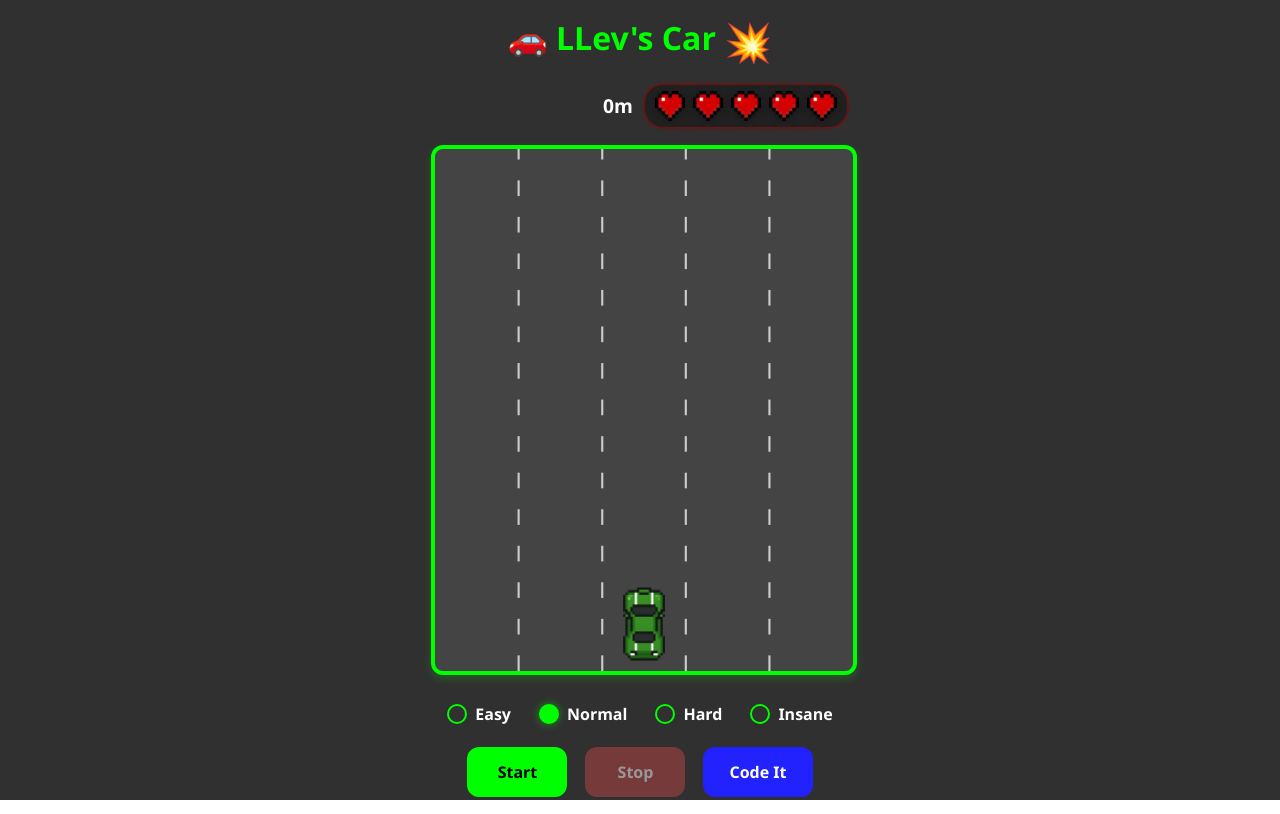
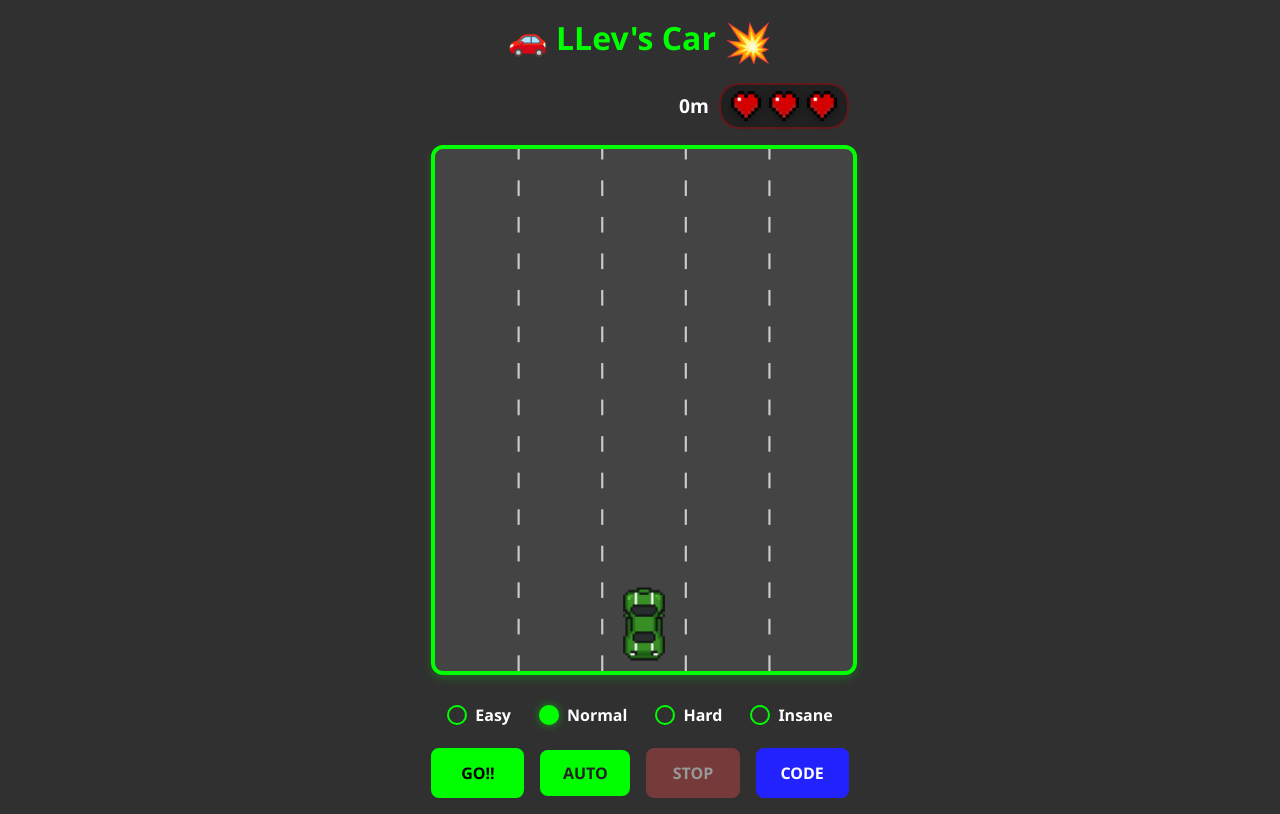
Before and after one commit to sevenzing/llev.me, a React (Vite) app in the folder car-react/: page / in a window 1280 px wide. Built offline with nearby package versions, Linux system fonts and the light colour scheme.

Commit message:
update UI

```diff
--- a/car-react/src/components/CarGame.tsx
+++ b/car-react/src/components/CarGame.tsx
@@ -2,7 +2,7 @@ import React, { useEffect, useState, useRef } from 'react';
 import { useGameLogic } from '../hooks/useGameLogic';
 import { GameCanvas } from './GameCanvas';
 import { GameHeader } from './GameHeader';
-import { GameControls } from './GameControls';
+import { GameAllControls } from './GameAllControls';
 import { CANVAS_CONFIG, DEFAULT_EDITOR_CONTENT, DEFAULT_EDITOR_FILE_NAME } from '../constants/gameConstants';
 import styles from '../styles/Game.module.css';
 import MonacoEditor from '@monaco-editor/react';
@@ -168,15 +168,6 @@ export const CarGame: React.FC = () => {
                 onTouchStart={handleTouchStart}
               />
             </div>
-            <GameControls
-              gameState={gameState}
-              selectedDifficulty={selectedDifficulty}
-              onDifficultyChange={setSelectedDifficulty}
-              onStartGame={handleStartGame}
-              onStopGame={endGame}
-              onCodeItClick={() => setIsCodeOpen((open) => !open)}
-              isCodeOpen={isCodeOpen}
-            />
           </div>
           <div
             className={styles.resizer}
@@ -188,8 +179,8 @@ export const CarGame: React.FC = () => {
             style={{ minWidth: MIN_CODE_WIDTH }}
           >
             <div className={styles.codeTabHeader}>{DEFAULT_EDITOR_FILE_NAME}</div>
-            <div className={styles.codeEditorContainer}>
             <MonacoEditor
+              height="100%"
               defaultLanguage="typescript"
               theme="vs-dark"
               value={userCode}
@@ -202,40 +193,21 @@ export const CarGame: React.FC = () => {
                 automaticLayout: true,
               }}
             />
-            </div>
-            {/* Controls section */}
-            <div className={styles.codeEditorControls}>
-              {/* Seed controls */}
-              <div className={styles.seedControls}>
-                <label className={styles.seedLabel}>
-                  <input
-                    type="checkbox"
-                    checked={isSeedEnabled}
-                    onChange={e => setIsSeedEnabled(e.target.checked)}
-                    className={styles.seedCheckbox}
+            <GameAllControls
+              gameState={gameState}
+              selectedDifficulty={selectedDifficulty}
+              setSelectedDifficulty={setSelectedDifficulty}
+              handleStartGame={handleStartGame}
+              endGame={endGame}
+              isCodeOpen={isCodeOpen}
+              setIsCodeOpen={setIsCodeOpen}
+              isSeedEnabled={isSeedEnabled}
+              setIsSeedEnabled={setIsSeedEnabled}
+              seed={seed}
+              setSeed={setSeed}
+              userCode={userCode}
+              handleRunCode={handleRunCode}
             />
-                  Set Seed
-                </label>
-                <input
-                  type="number"
-                  value={seed}
-                  min={0}
-                  max={2**32 - 1}
-                  onChange={e => setSeed(Number(e.target.value) || 0)}
-                  disabled={!isSeedEnabled}
-                  className={styles.seedInput}
-                />
-              </div>
-              {/* Run button */}
-              <button
-                className={styles.runCodeButton}
-                onClick={handleRunCode}
-                disabled={!userCode.trim()}
-              >
-                {gameState.isRunning && gameState.isAutoPlay ? 'Auto Running' : 'Run Code'}
-              </button>
-            </div>
-
             {/* Error section */}
             {codeError && (
               <div className={styles.errorSection}>
@@ -271,14 +243,20 @@ export const CarGame: React.FC = () => {
               onTouchStart={handleTouchStart}
             />
           </div>
-          <GameControls
+          <GameAllControls
             gameState={gameState}
             selectedDifficulty={selectedDifficulty}
-            onDifficultyChange={setSelectedDifficulty}
-            onStartGame={handleStartGame}
-            onStopGame={endGame}
-            onCodeItClick={() => setIsCodeOpen((open) => !open)}
+            setSelectedDifficulty={setSelectedDifficulty}
+            handleStartGame={handleStartGame}
+            endGame={endGame}
             isCodeOpen={isCodeOpen}
+            setIsCodeOpen={setIsCodeOpen}
+            isSeedEnabled={isSeedEnabled}
+            setIsSeedEnabled={setIsSeedEnabled}
+            seed={seed}
+            setSeed={setSeed}
+            userCode={userCode}
+            handleRunCode={handleRunCode}
           />
         </div>
       )}
--- /dev/null
+++ b/car-react/src/components/GameAllControls.tsx
@@ -0,0 +1,82 @@
+import React from 'react';
+import { GameControls } from './GameControls';
+import type { GameState, Difficulty } from '../types/game';
+import styles from '../styles/Game.module.css';
+
+interface GameAllControlsProps {
+  gameState: GameState;
+  selectedDifficulty: Difficulty;
+  setSelectedDifficulty: (d: Difficulty) => void;
+  handleStartGame: () => void;
+  endGame: () => void;
+  isCodeOpen: boolean;
+  setIsCodeOpen: (open: boolean | ((open: boolean) => boolean)) => void;
+  isSeedEnabled: boolean;
+  setIsSeedEnabled: (v: boolean) => void;
+  seed: number;
+  setSeed: (v: number) => void;
+  userCode: string;
+  handleRunCode: () => void;
+}
+
+export const GameAllControls: React.FC<GameAllControlsProps> = ({
+  gameState,
+  selectedDifficulty,
+  setSelectedDifficulty,
+  handleStartGame,
+  endGame,
+  isCodeOpen,
+  setIsCodeOpen,
+  isSeedEnabled,
+  setIsSeedEnabled,
+  seed,
+  setSeed,
+  userCode,
+  handleRunCode,
+}) =>  {
+
+
+  const codeItControls = <div className={styles.seedControls}>
+  <label className={styles.seedLabel}>
+    <input
+      type="checkbox"
+      checked={isSeedEnabled}
+      onChange={e => setIsSeedEnabled(e.target.checked)}
+      className={styles.seedCheckbox}
+    />
+    Set Seed
+  </label>
+  <input
+    type="number"
+    value={seed}
+    min={0}
+    max={2**32 - 1}
+    onChange={e => setSeed(Number(e.target.value) || 0)}
+    disabled={!isSeedEnabled}
+    className={styles.seedInput}
+  />
+</div>
+{/* Run button */}
+<button
+  className={styles.runCodeButton}
+  onClick={handleRunCode}
+  disabled={!userCode.trim()}
+>
+  {gameState.isRunning && gameState.isAutoPlay ? 'Auto Running' : 'Run Code'}
+</button>;
+  return (
+    <div className={styles.codeEditorControls}>
+      { isCodeOpen && codeItControls }
+      <GameControls
+        gameState={gameState}
+        selectedDifficulty={selectedDifficulty}
+        onDifficultyChange={setSelectedDifficulty}
+        onStartGame={handleStartGame}
+        onRunCode={handleRunCode}
+        onStopGame={endGame}
+        onCodeItClick={() => setIsCodeOpen((open: boolean) => !open)}
+        isCodeOpen={isCodeOpen}
+      />
+  </div>
+  );
+};
--- a/car-react/src/components/GameControls.tsx
+++ b/car-react/src/components/GameControls.tsx
@@ -7,6 +7,7 @@ interface GameControlsProps {
   selectedDifficulty: Difficulty;
   onDifficultyChange: (difficulty: Difficulty) => void;
   onStartGame: () => void;
+  onRunCode: () => void;
   onStopGame: () => void;
   onCodeItClick: () => void;
   isCodeOpen: boolean;
@@ -17,6 +18,7 @@ export const GameControls: React.FC<GameControlsProps> = ({
   selectedDifficulty,
   onDifficultyChange,
   onStartGame,
+  onRunCode,
   onStopGame,
   onCodeItClick,
   isCodeOpen,
@@ -48,20 +50,29 @@ export const GameControls: React.FC<GameControlsProps> = ({
           onClick={onStartGame}
           disabled={gameState.isRunning}
         >
-          Start
+          GO!!
         </button>
+
+        <button
+          className={`${styles.gameButton} ${styles.runCodeButton}`}
+          onClick={onRunCode}
+          disabled={gameState.isRunning}
+        >
+          AUTO
+        </button>
+
         <button
           className={`${styles.gameButton} ${styles.stopButton}`}
           onClick={onStopGame}
           disabled={!gameState.isRunning}
         >
-          Stop
+          STOP
         </button>
         <button
           className={`${styles.gameButton} ${styles.codeItButton}`}
           onClick={onCodeItClick}
         >
-          {isCodeOpen ? 'Close code' : 'Code It'}
+          {isCodeOpen ? 'CLOSE' : 'CODE'}
         </button>
       </div>
     </div>
--- a/car-react/src/constants/gameConstants.ts
+++ b/car-react/src/constants/gameConstants.ts
@@ -83,7 +83,7 @@ export const GAME_CONFIG: GameConfig = {
   laneCount: 5,
   laneWidth: CANVAS_CONFIG.width / 5,
   carY: CANVAS_CONFIG.height - CAR_DIMENSIONS.height - 10,
-  maxLives: 5,
+  maxLives: 3,
   invincibilityDuration: 1000, // 1 second in milliseconds
   blinkInterval: 100, // Blink every 100ms
   laneDashLength: 15,
--- a/car-react/src/styles/Game.module.css
+++ b/car-react/src/styles/Game.module.css
@@ -245,8 +245,7 @@
 }
 
 .difficultyRadio:disabled + .difficultyLabel::before {
-  border-color: #666666;
-  background-color: #444444;
+  border-color: #035503;
 }
 
 .difficultyLabel {
@@ -258,22 +257,22 @@
 
 .buttonContainer {
   display: flex;
-  gap: 18px;
-  flex-wrap: wrap;
+  gap: 1rem;
+  align-items: center;
+  width: 100%;
   justify-content: center;
-  align-items: center;
 }
 
+
 .gameButton {
-  padding: 12px 24px;
+  padding: 12px;
   border: none;
-  border-radius: 12px;
-  font-size: 1rem;
   font-weight: bold;
   cursor: pointer;
   transition: all 0.2s ease;
-  min-width: 100px;
   box-sizing: border-box;
+  height: 100%;
+  width: 100%;
 }
 
 .gameButton:hover:enabled {
@@ -299,6 +298,19 @@
   border-color: #00cc00;
 }
 
+.runCodeButton {
+  background: #00ff00;
+  color: #232323;
+  font-weight: bold;
+  border: none;
+  transition: all 0.2s ease;
+}
+.runCodeButton:hover {
+  background: #00cc00;
+  transform: translateY(-2px);
+  box-shadow: 0 4px 8px rgba(0, 0, 0, 0.3);
+}
+
 .stopButton {
   background-color: #b44;
   color: #fff;
@@ -320,18 +332,10 @@
 }
 
 .codeItButton {
-  /* Inherit .gameButton styles */
   background-color: #2222ff;
   color: #fff;
   border: 2px solid #2222ff;
-  font-weight: bold;
-  border-radius: 12px;
-  padding: 12px 24px;
-  font-size: 1rem;
-  min-width: 100px;
-  box-sizing: border-box;
   transition: background 0.2s, color 0.2s, border 0.2s;
-  margin: 0;
 }
 
 .codeItButton:hover:enabled {
@@ -386,7 +390,6 @@
   .gameButton {
     padding: 10px 20px;
     font-size: 0.9rem;
-    min-width: 80px;
   }
 }
 
@@ -444,36 +447,7 @@
   margin-bottom: 16px;
   resize: vertical;
 }
-.runCodeButton {
-  background: #00ff00;
-  color: #232323;
-  font-weight: bold;
-  border: none;
-  border-radius: 12px;
-  padding: 12px 32px;
-  font-size: 1rem;
-  cursor: pointer;
-  transition: all 0.2s ease;
-  align-self: flex-end;
-  min-width: 100px;
-  box-sizing: border-box;
-}
-.runCodeButton:hover {
-  background: #00cc00;
-  transform: translateY(-2px);
-  box-shadow: 0 4px 8px rgba(0, 0, 0, 0.3);
-}
-.runCodeButton:disabled {
-  opacity: 0.5;
-  cursor: not-allowed;
-  transform: none;
-  box-shadow: none;
-}
-.runCodeButton:disabled:hover {
-  background: #00ff00;
-  transform: none;
-  box-shadow: none;
-}
+
 @media (max-width: 900px) {
   .splitContainer {
     flex-direction: column;
@@ -506,8 +480,7 @@
   display: flex;
   flex-direction: row;
   justify-content: space-between;
-  align-items: flex-end;
-  gap: 12px;
+  align-items: flex-start;
 }
 
 .seedControls {
--- a/car-react/src/utils/codeRunner.ts
+++ b/car-react/src/utils/codeRunner.ts
@@ -1,5 +1,5 @@
 import type { GameState } from "../types/game";
-import { CAR_DIMENSIONS, GAME_CONFIG, USER_CODE_CONFIG } from "../constants/gameConstants";
+import { CAR_DIMENSIONS, USER_CODE_CONFIG } from "../constants/gameConstants";
 import * as ts from 'typescript';
 
 // Types for the code runner
```
Lines whose indentation alone changed are shown as unchanged.
